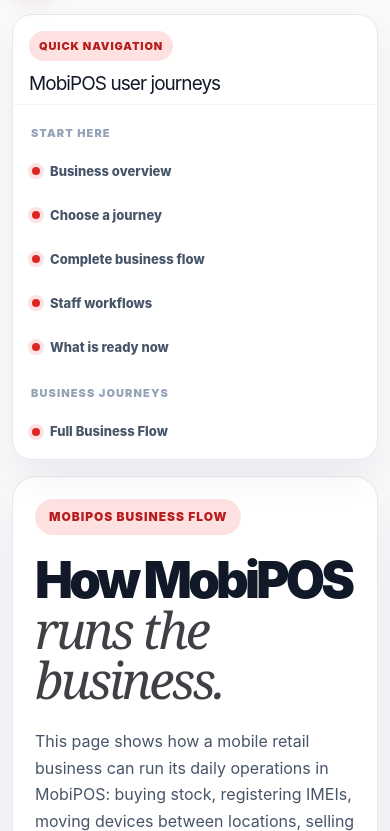
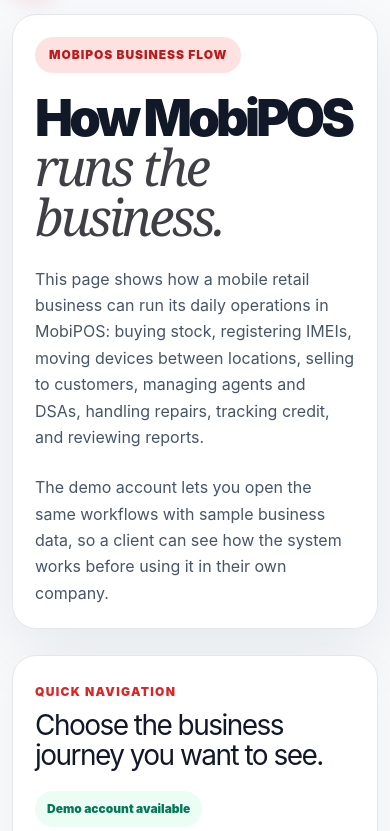
Before and after one commit to EnockOMONDI/MobiPOS, a Django app: page /business-flow/ in a window 390 px wide. Shown: the part 81-912 px from the top of the page. Run offline with Django 5.2, Linux system fonts and the light colour scheme; data that the repository does not hold is empty; style sheets or scripts are compiled from the project's sources; parts of the project's set-up code (start-up, migrations or seed data) failed here and were passed over; some libraries are stand-ins or nearby versions.

Commit message:
Hide business flow sidebar on mobile

```diff
--- a/templates/marketing/_business_flow_body.html
+++ b/templates/marketing/_business_flow_body.html
@@ -84,10 +84,7 @@
     .doc-top-links a:not(.doc-demo) { display:none; }
     .doc-demo { padding:10px 14px; font-size:13px; }
     .doc-shell { padding:14px 12px 54px; gap:16px; }
-    .doc-sidebar { top:62px; max-height:58vh; border-radius:20px; }
-    .doc-sidebar-head { padding:16px 16px 10px; }
-    .doc-sidebar-head h2 { font-size:19px; }
-    .doc-sidebar nav { grid-template-columns:1fr; max-height:42vh; overflow:auto; padding:8px; }
+    .doc-sidebar { display:none; }
     .doc-nav-title { padding-top:12px; }
     .doc-nav-link { min-height:44px; font-size:13px; }
     .doc-hero, .doc-section { padding:22px; border-radius:24px; }
```
